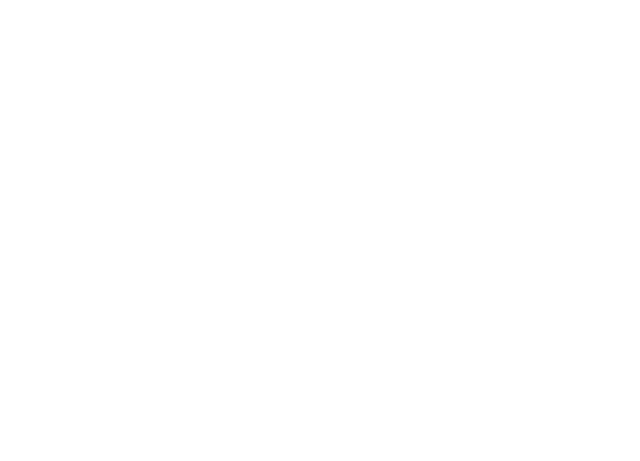
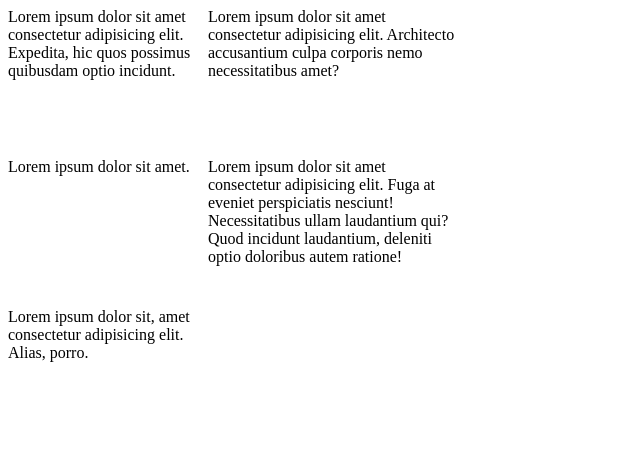
Before and after one commit to paosuch/css-grid, a plain HTML site: page index.html in a window 1280 px wide. Shown: the whole page, without its empty margins (0-640 px from the left). Drawn offline with Linux system fonts and the light colour scheme.

Commit message:
added content to items

```diff
--- a/index.html
+++ b/index.html
@@ -8,11 +8,11 @@
     </head>
     <body>
         <div class="grid-container">
-            <div class="grid-item grid-item-1"></div>
-            <div class="grid-item grid-item-2"></div>
-            <div class="grid-item grid-item-3"></div>
-            <div class="grid-item grid-item-4"></div>
-            <div class="grid-item grid-item-5"></div>
+            <div class="grid-item grid-item-1">Lorem ipsum dolor sit amet consectetur adipisicing elit. Expedita, hic quos possimus quibusdam optio incidunt.</div>
+            <div class="grid-item grid-item-2">Lorem ipsum dolor sit amet consectetur adipisicing elit. Architecto accusantium culpa corporis nemo necessitatibus amet?</div>
+            <div class="grid-item grid-item-3">Lorem ipsum dolor sit amet.</div>
+            <div class="grid-item grid-item-4">Lorem ipsum dolor sit amet consectetur adipisicing elit. Fuga at eveniet perspiciatis nesciunt! Necessitatibus ullam laudantium qui? Quod incidunt laudantium, deleniti optio doloribus autem ratione!</div>
+            <div class="grid-item grid-item-5">Lorem ipsum dolor sit, amet consectetur adipisicing elit. Alias, porro.</div>
         </div>
     </body>
 </html>
--- a/styles.css
+++ b/styles.css
@@ -1,7 +1,17 @@
 .grid-container {
     display: grid;
-    grid-template-columns: 200px 250px;
-    grid-auto-rows: minmax(150px, auto);
-    grid-row-gap: 20 px;
-    grid-column-gap: 10px;
+    grid-template-columns:
+    200px 250px;
+    grid-auto-rows:
+    minmax(150px, auto);
+    grid-gap: 20 px;
+    justify-items: stretch;
+    align-items: stretch;
+
 }
+
+.grid-item-1 {
+    align-self: start;
+    justify-self: center;
+
+}
```
